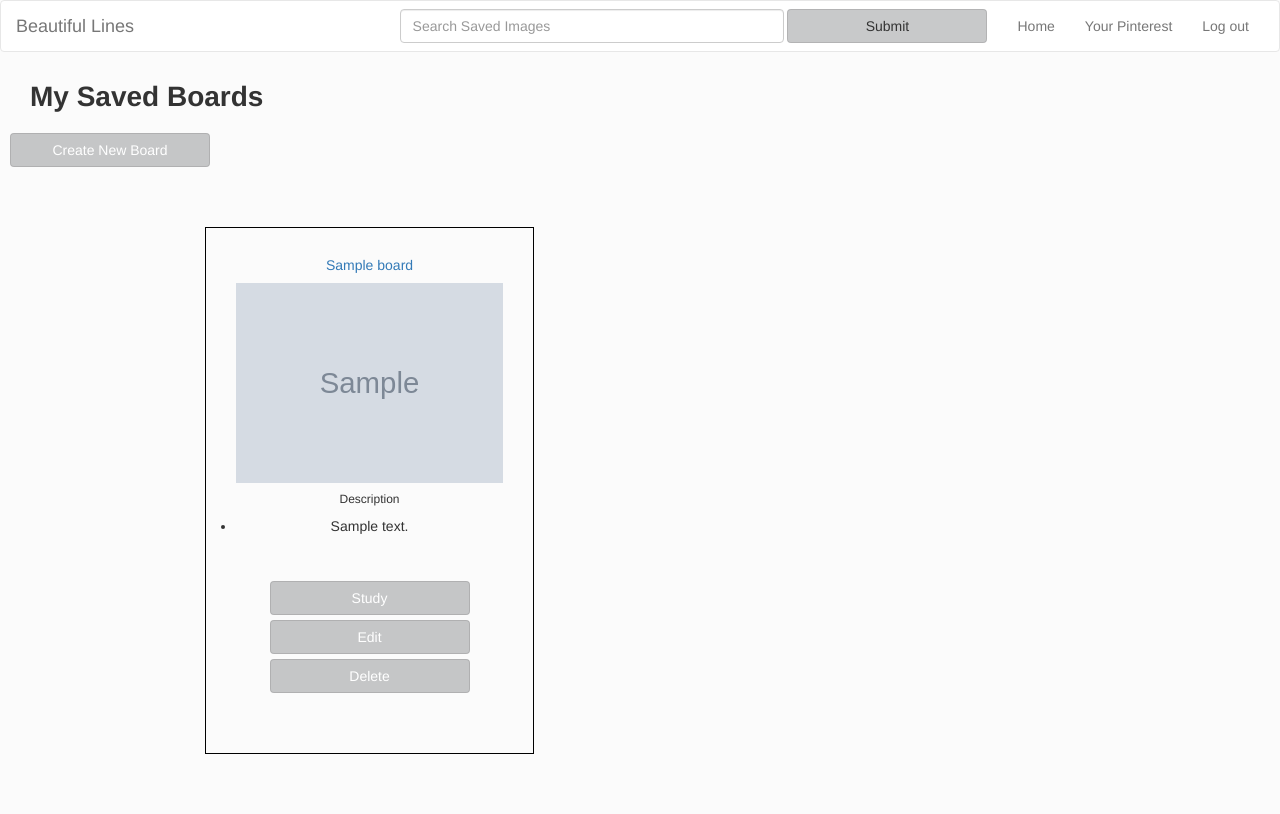
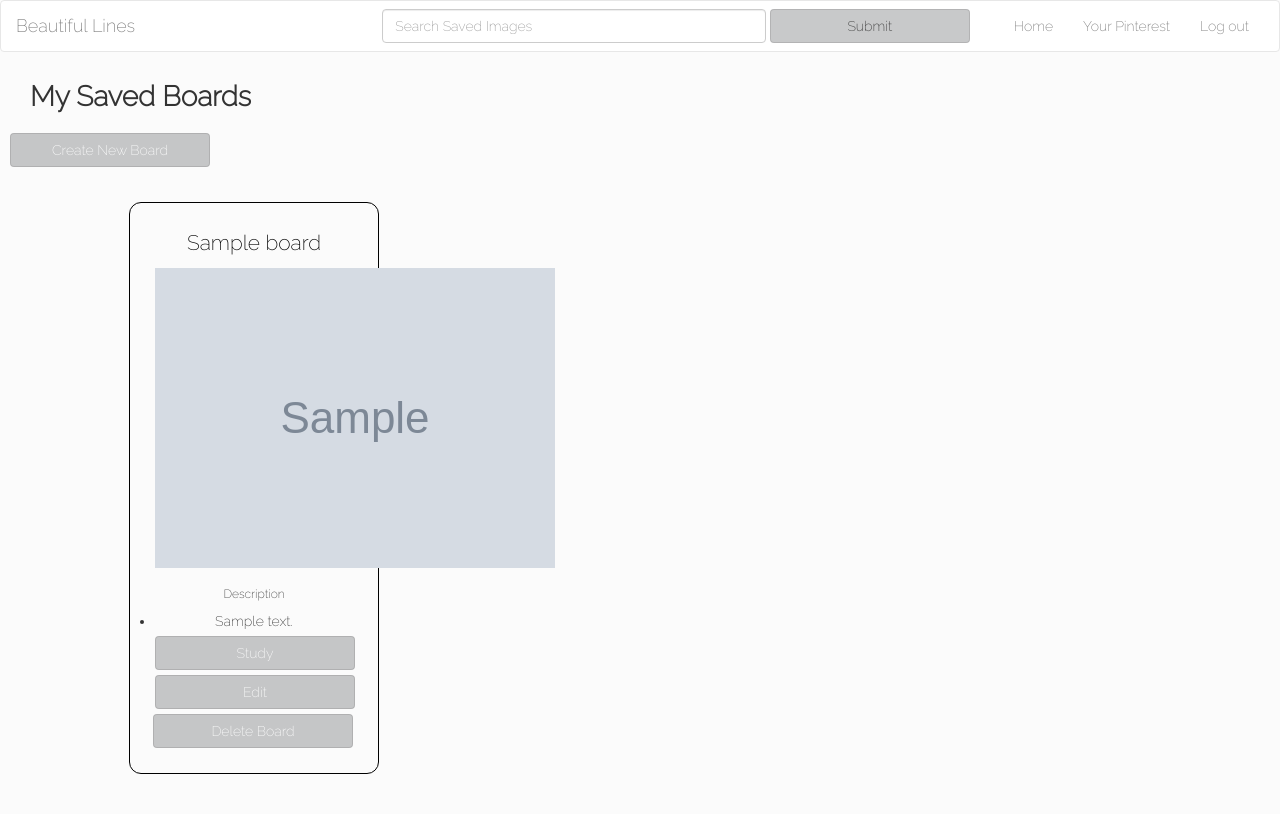
Before and after one commit to kelseyoo14/beautiful-lines, a Flask app: page /home in a window 1280 px wide. After the commit the page ends 774 px from the top, so only its background shows below. Run offline with Flask 2, Linux system fonts and the light colour scheme; the visitor is signed in with stand-in values (Sample User, id 1); tables that the repository leaves empty hold one stand-in row (values such as "Sample post"); grey boxes marked "Sample" are stand-in pictures; some libraries are stand-ins or nearby versions.

Commit message:
Image and Board Tags successfully update after edit

```diff
--- a/model.py
+++ b/model.py
@@ -194,11 +194,14 @@ def test_example_data():
 
     tag2 = Tag(tag_content='test tag content 2')
 
+    tag3 = Tag(tag_content='test board tag content')
+
     db.session.add(test_board)
     db.session.add(image1)
     db.session.add(image2)
     db.session.add(tag1)
     db.session.add(tag2)
+    db.session.add(tag3)
     db.session.commit()
 
     board_image1 = BoardImage(board_id=test_board.board_id,
@@ -213,10 +216,14 @@ def test_example_data():
     image_tag2 = ImageTag(image_id=image2.image_id,
                           tag_id=tag2.tag_id)
 
+    board_tag = BoardTag(board_id=test_board.board_id,
+                         tag_id=tag3.tag_id)
+
     db.session.add(board_image1)
     db.session.add(board_image2)
     db.session.add(image_tag1)
     db.session.add(image_tag2)
+    db.session.add(board_tag)
     db.session.commit()
 
 
--- a/server.py
+++ b/server.py
@@ -355,14 +355,19 @@ def edit_board():
     new_description = request.form.get('new_board_description')
     board_id = request.form.get('board_id')
 
-    print new_title
-    print new_description
-    print '************************************************************'
-
     board = Board.query.get(board_id)
 
-    if new_title != '':
-        board.board_name = new_title
+    tags = board.tags
+    print '**********************************************************************'
+    print 'Tags: %s' % tags
+
+    for tag in tags:
+        if tag.tag_content == board.board_name.lower():
+            tag.tag_content = new_title.lower()
+        if tag.tag_content == board.board_description.lower():
+            tag.tag_content = new_description.lower()
+
+    board.board_name = new_title
     board.board_description = new_description
 
     db.session.commit()
@@ -371,9 +376,11 @@ def edit_board():
 
 
 # 12
-@app.route('/delete_board/<board_id>')
-def delete_board(board_id):
+@app.route('/delete_board', methods=['POST'])
+def delete_board():
     """Deletes user board from blines db and associated images and tags that don't exist in other boards"""
+
+    board_id = request.form.get('board_id')
 
     images_ids = []
     ok_to_delete_images = []
@@ -414,7 +421,7 @@ def delete_board(board_id):
 
     db.session.commit()
 
-    return flaskredirect('/home')
+    return ('Board Deleted')
 
 
 # FIX ME - Can't save a specific image to a board more than once
@@ -479,22 +486,17 @@ def edit_image():
     new_description = request.form.get('new_image_description')
     image_id = request.form.get('image_id')
 
-    print new_description
-    print '************************************************************'
+    image = Image.query.get(image_id)
+    tags = image.tags
+    tag = tags[0]
 
-    image = Image.query.get(image_id)
-
-    if new_description != '':
-        image.description = new_description
-
+    image.description = new_description
+    tag.tag_content = new_description.lower()
     db.session.commit()
 
     return ('Image Edited')
 
 
-# FIX ME If I've saved an image from one board(saved on db) to another board(saved on db)
-# can't successfully delete image, though if I delete another image that image does disappear from board
-# Check tables in postico, check what happens when the button is clicked
 # 15
 @app.route('/delete_image', methods=['POST'])
 def delete_image():
@@ -574,7 +576,7 @@ def create_image(board_id):
 # 18
 @app.route('/study_board/<int:board_id>')
 def study_board(board_id):
-    """Displays pins from board chosen by user at set time intervals to study"""
+    """Displays pins from board chosen by user to study"""
 
     images = Board.query.get(board_id).images
     current_board = Board.query.filter(Board.board_id == board_id).first()
@@ -603,8 +605,13 @@ def study():
 @app.route('/search')
 def show_search():
     """Search user's images and display images related to user search terms"""
+
     images = []
     user_search = request.args.get('images-search')
+
+    print user_search
+    print '**********************************************'
+
     search_words = user_search.split()
 
     for search_word in search_words:
@@ -619,9 +626,6 @@ def show_search():
                     images.extend(board.images)
 
     boards_in_blines = Board.query.filter(Board.user_id == session['user_id']).all()
-
-    print images
-    print '*************************************'
 
     return render_template('pinterest_board.html',
                             images=images,
--- a/static/css/main.css
+++ b/static/css/main.css
@@ -1,5 +1,14 @@
 body {
     background-color: #fbfbfb;
+    font-family: 'Raleway', sans-serif;
+}
+
+a:hover {
+    color: #CFA374
+}
+
+.search-images-form {
+    margin-right: 1em;
 }
 
 .pin-image {
@@ -26,20 +35,32 @@ body {
 }
 
 .boards-container {
-    margin: 0 9%;
+    margin: 0 5%;
 }
 
 
 .board {
     display: inline-block;
     border: 1px solid black;
-    padding: 20px 30px 60px 30px;
-    margin: 50px;
+    border-radius: 12px;
+    max-width: 250px;
+    padding: 25px;
+    margin: 25px;
     text-align: center;
 }
 
 .board img {
-    max-height: 200px;
+    /*height: 100px;*/
+    margin: 10px auto;
+}
+
+.board > a:first-child {
+    color: black;
+    font-size: 1.5em;
+}
+
+.board a:nth-child(-n+2) {
+    display: block;
 }
 
 .pin-container {
@@ -68,6 +89,10 @@ body {
 .btn:active,
 .btn:active:focus {
     background-color: rgba(7, 12, 16, 0.61);
+}
+
+.delete-board-from-db {
+    margin-left: -2px;
 }
 
 .delete-image-from-board {
--- a/static/js/main.js
+++ b/static/js/main.js
@@ -2,7 +2,7 @@
 
 function saveBoard(evt) {
     evt.preventDefault();
-    $('#pause-user-modal').modal('show');
+    $('#pause-user-modal-save').modal('show');
 
     formInputs = {
         'board_url': $(this).find('.board-url').val()
@@ -21,7 +21,27 @@ function saveBoard(evt) {
 $(".save-pinterest-board").on('submit', saveBoard);
 
 
+// Delete Board from db -----------------------------------------------------------
 
+function deleteBoard(evt) {
+    evt.preventDefault();
+    $('#pause-user-modal-delete').modal('show');
+
+    formInputs = {
+        'board_id': $(this).find('.delete-board-id').val()
+    };
+
+    $.post('/delete_board',
+            formInputs,
+            reloadPage);
+
+    function reloadPage() {
+        location.reload(true);
+    }
+}
+
+
+$(".delete-board-from-db").on('submit', deleteBoard);
 
 // Save Image to db ------------------------------------------------------------
 
@@ -207,7 +227,8 @@ $('.edit-button').on('click', function() {
 function editImage(evt) {
     evt.preventDefault();
 
-    function reloadBoardPage() {
+    function reloadBoardPage(result) {
+        console.log(result);
         location.reload(true);
     }
 
--- a/templates/base.html
+++ b/templates/base.html
@@ -8,6 +8,7 @@
         <link rel="stylesheet" href="../static/css/bootstrap.min.css">
         <link rel="stylesheet" href="../static/css/main.css">
         <script src="https://ajax.googleapis.com/ajax/libs/jquery/1.12.2/jquery.min.js"></script>
+        <link href='https://fonts.googleapis.com/css?family=Raleway:200' rel='stylesheet' type='text/css'>
     </head>
     <body>
         <nav class="navbar navbar-default">
--- a/templates/home.html
+++ b/templates/home.html
@@ -5,25 +5,19 @@
 
 {% block content %}
 
+<div class="modal fade" id="pause-user-modal-delete" tabindex="-1" role="dialog">
+  <div class="modal-dialog">
+    <div class="modal-content">
+      <div class="modal-body">
+        <div>
+            <p>Please wait while we delete your board from Beautiful Lines.</p>
+        </div>
+      </div>
+    </div><!-- /.modal-content -->
+  </div><!-- /.modal-dialog -->
+</div><!-- /.modal -->
 
-<!-- {{ boards_request }} -->
 
-<!-- <div>
-    <h3>{{ username }}</h3>
-</div>
-
-<br>
-<div class="user-pins-search">
-    <form class="navbar-form navbar-left" role="search">
-    <div class="form-group">
-      <input type="text" class="form-control" placeholder="Search Your Pins">
-    </div>
-    <button type="submit" class="btn btn-default">Submit</button>
-    </form>
-</div>
-
-<br><br>
- -->
 <h2 class="page-title">My Saved Boards</h2>
 <br>
 <button id='new-board-button' class='btn btn-primary'>Create New Board</button>
@@ -41,7 +35,7 @@
             {% for board in user_boards %}
                 <div class='board'>
                     <!-- need to be able to click board -->
-                    <a href="/user_board_images/{{ board.board_id }}"><h5>{{ board.board_name }}</h5></a>
+                    <a href="/user_board_images/{{ board.board_id }}" class='board-name'>{{ board.board_name }}</a>
 
                     <!-- Need to pass specific board! -->
                     <a href="/user_board_images/{{ board.board_id }}"><img src="{{ board.image_url }}"></a>
@@ -49,12 +43,14 @@
                         <h6>Description</h6>
                         <li>{{ board.board_description }}</li>
                     {% endif %}
-                    <br><br>
                     <a class='btn btn-primary' href='/study_board/{{ board.board_id }}'>Study</a>
                     <br>
                     <button class='btn btn-primary edit-button'>Edit</button>
                     <br>
-                    <a class='btn btn-primary' href='/delete_board/{{ board.board_id }}'>Delete</a>
+                    <form class='delete-board-from-db'>
+                        <input type='hidden' value="{{ board.board_id }}" class='delete-board-id'>
+                        <input type='submit' value='Delete Board' class='btn btn-primary'>
+                    </form>
                     <form class='edit-board-form'>
                         <br><br>
                         New Title: <input type='text' class='new-board-title form-control' value='{{ board.board_name }}'>
--- a/templates/user_pinterest.html
+++ b/templates/user_pinterest.html
@@ -8,7 +8,7 @@
 <!-- {{ boards }} -->
 <h3 class='page-title'>Your Boards From Pinterest</h3>
 
-<div class="modal fade" id="pause-user-modal" tabindex="-1" role="dialog">
+<div class="modal fade" id="pause-user-modal-save" tabindex="-1" role="dialog">
   <div class="modal-dialog">
     <div class="modal-content">
       <div class="modal-body">
```
Also changed, not shown: templates/homepage.html (+30 -7 lines), templates/pinterest_board.html (+12 -0 lines).
